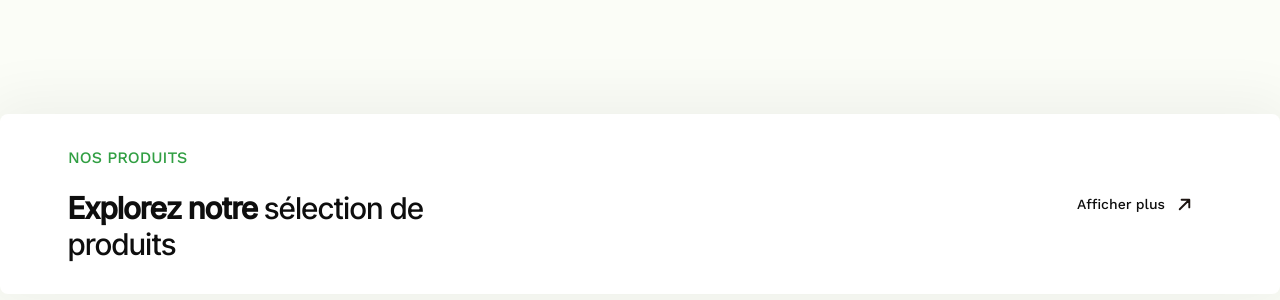
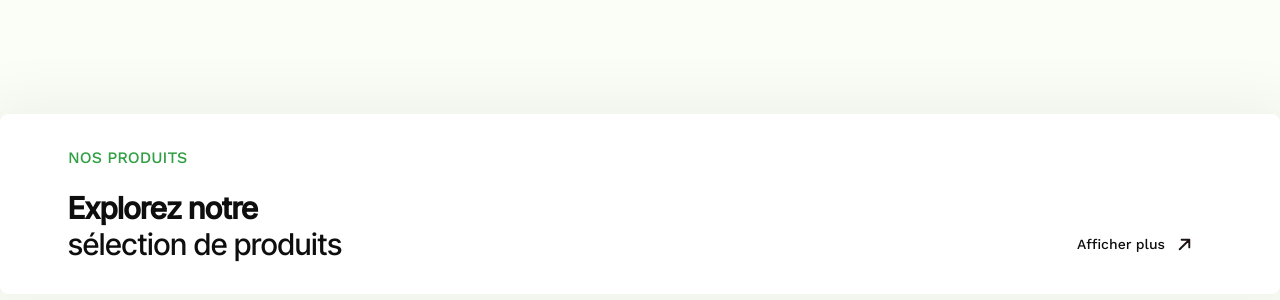
Before and after one commit to DMikaia/fihary-front, a Next.js app: page / in a window 1280 px wide. Shown: the part 14-314 px from the top of the page. Built offline with nearby package versions, Linux system fonts and the light colour scheme.

Commit message:
feat: add about -> landing

```diff
--- a/src/components/section/landing/About.tsx
+++ b/src/components/section/landing/About.tsx
@@ -9,16 +9,19 @@ const About: FC = (): JSX.Element => {
         <section className="landing__about w-full overflow-hidde h-screen mt-16">
             <div className="container mx-auto px-7 bg-white shadow-boxShadow1 rounded-lg">
                 <div className="content px-10 py-8">
-                    <header className="flex justify-between items-center">
+                    <header className="flex justify-between items-end">
                         <div>
                             <p className="text-primary-foreground">NOS PRODUITS</p>
-                            <h2 className="text-secondary text-3xl inter-tight max-w-[400px] mt-5"><b>Explorez notre </b>sélection de produits</h2>
+                            <h2 className="text-secondary text-3xl inter-tight max-w-[300px] mt-5"><b>Explorez notre </b>sélection de produits</h2>
                         </div>
                         <Button variant="ghost" className="text-secondary">
                             Afficher plus
                             <Image alt="arrow-up-svg" height={23} width={23} src="/icons/arrow-up.svg" />
                         </Button>
                     </header>
+                    <div className="products-list">
+
+                    </div>
                 </div>
             </div>
         </section>
--- /dev/null
+++ b/src/components/shared/cards/LandingProductCard.tsx
@@ -0,0 +1,11 @@
+import { FC } from "react";
+
+const LandingProductCard: FC = (): JSX.Element => {
+    return (
+        <div>
+
+        </div>
+    );
+};
+
+export default LandingProductCard;
```
